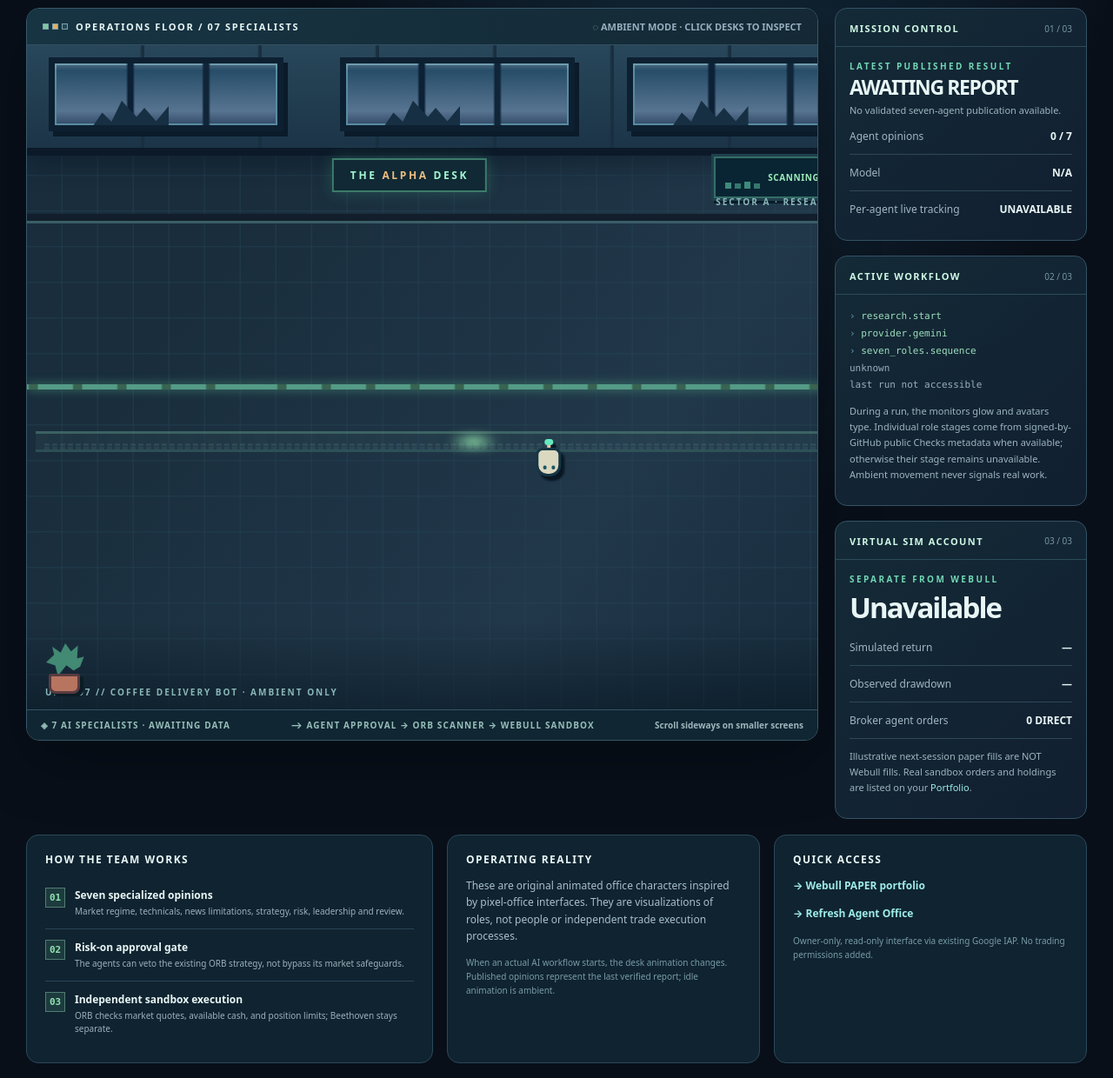
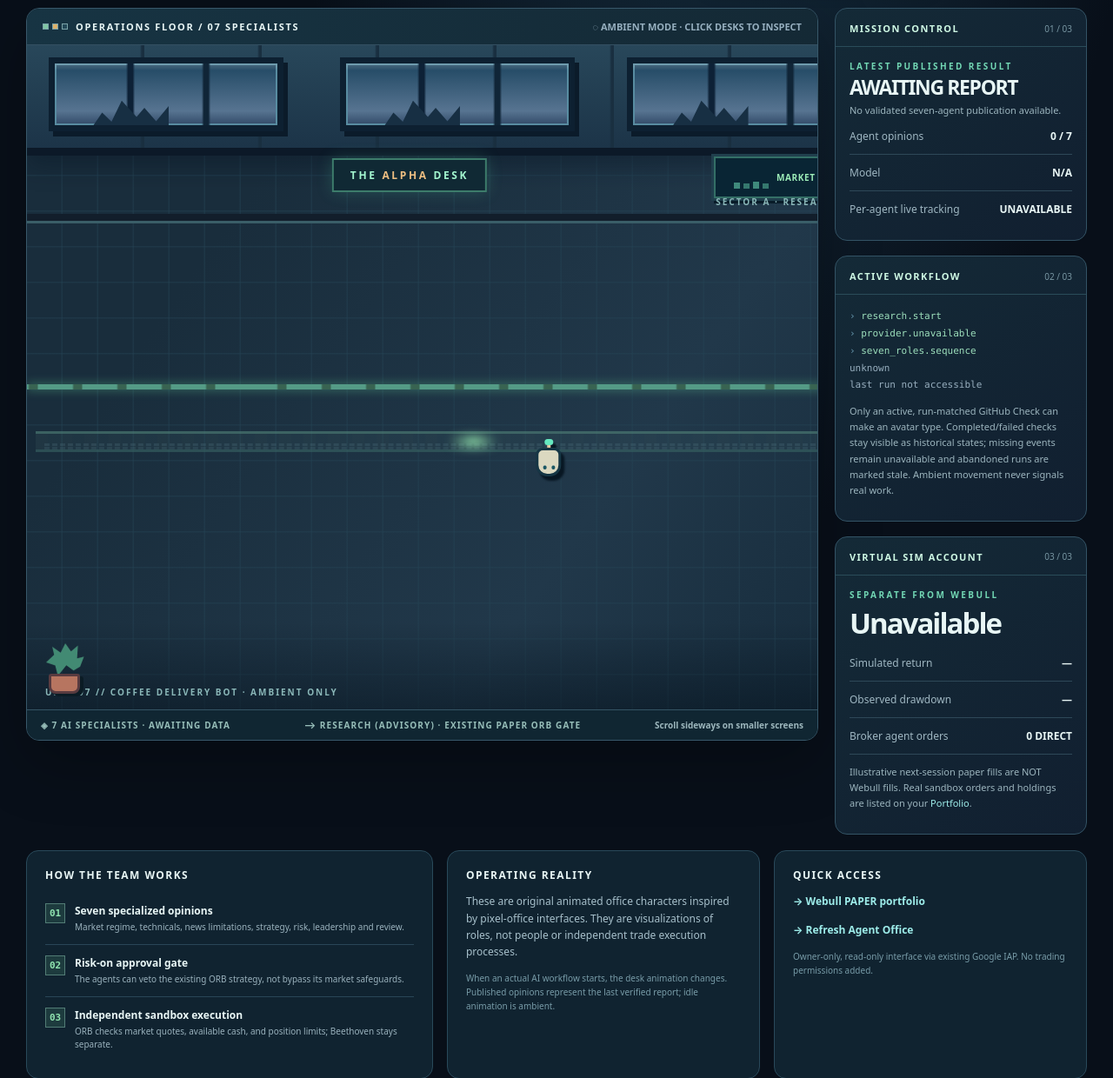
Before and after one commit to williamRut261/webull-paper, a Flask app: template dashboard/templates/office.html in a window 1280 px wide. Shown: the part 246-1486 px from the top of the page at 87% size. Run offline with Flask 3, Linux system fonts and the light colour scheme; the template is opened without the code that fills it, so the values that code supplies are empty.

Commit message:
Fix office research telemetry and truthful seven-agent animation (#24)
* fix(office): scope workflow telemetry, bind checks to exact run and expire stale work

* fix(office): cancel ambient walks immediately when paused or hidden

* fix(office): distinguish stale workflow stages and dated research opinions

* fix(office): attach public role Check telemetry to its exact GitHub Actions run

* test(office): verify isolated live run, stale stages, and accurate check associations

* test(office): enforce non-sensitive exact workflow IDs in GitHub Checks

* fix(office): retain seven specialist role registry during telemetry refactor

* test(office): assert revised truthful provenance and missing-stage copy

```diff
--- a/dashboard/app.py
+++ b/dashboard/app.py
@@ -367,10 +367,6 @@
 
 
 # Public read-only workflow metadata, not private credentials or CI logs.
-OFFICE_RUNS_API = (
-    "https://api.github.com/repos/williamRut261/webull-paper/"
-    "actions/runs?per_page=35"
-)
 OFFICE_ROLES = (
     ("Market Analyst", "Maya", "Studies market regime", "Market breadth · trend", "#73b7fb", "a"),
     ("Technical Analyst", "Theo", "Checks price indicators", "RSI · SMA · momentum", "#a58cf1", "b"),
@@ -381,29 +377,50 @@
     ("Trade Reviewer", "Quinn", "Challenges the trade idea", "Independent review", "#91c6cb", "g"),
 )
 
+OFFICE_RUNS_APIS = (
+    # Workflow-scoped pages are small and cannot be displaced by frequent CI
+    # pushes. The former repo-wide 35-run response exceeded its 80 KB cap.
+    "https://api.github.com/repos/williamRut261/webull-paper/"
+    "actions/workflows/ai-trading-desk.yml/runs?branch=main&per_page=1",
+    "https://api.github.com/repos/williamRut261/webull-paper/"
+    "actions/workflows/ai-desk-verify.yml/runs?branch=main&per_page=1",
+)
+OFFICE_WORKFLOW_NAMES = frozenset((
+    "AI Trading Desk (RESEARCH ONLY - NO BROKER ORDERS)",
+    "One-Time Seven-Agent Provider Verification (NO BROKER)",
+))
+
 
 def read_office_run(opener=urlopen):
-    """Retrieve public GitHub Actions state, never infer agent-level progress."""
-    req = UrlRequest(
-        OFFICE_RUNS_API, headers={
+    """Read the latest exact research workflow, not unrelated repository CI."""
+    candidates, failures = [], []
+    for uri in OFFICE_RUNS_APIS:
+        req = UrlRequest(uri, headers={
             "User-Agent": "webull-paper-agent-office",
             "Accept": "application/vnd.github+json",
         })
-    with opener(req, timeout=3) as response:
-        raw = response.read(80001)
-    if len(raw) > 80000:
-        raise ValueError("Actions metadata oversized")
-    data = json.loads(raw)
-    runs = data.get("workflow_runs")
-    if not isinstance(runs, list):
-        raise ValueError("Malformed Actions metadata")
-    relevant = [r for r in runs if isinstance(r, dict) and r.get("name") in (
-        "AI Trading Desk (RESEARCH ONLY - NO BROKER ORDERS)",
-        "One-Time Seven-Agent Provider Verification (NO BROKER)",
-    ) and r.get("head_branch") == "main"]
-    if not relevant:
+        try:
+            with opener(req, timeout=3) as response:
+                raw = response.read(80001)
+            if len(raw) > 80000:
+                raise ValueError("Oversized Actions metadata")
+            runs = json.loads(raw).get("workflow_runs")
+            if not isinstance(runs, list):
+                raise ValueError("Malformed Actions metadata")
+            candidates.extend(
+                row for row in runs if isinstance(row, dict)
+                and row.get("name") in OFFICE_WORKFLOW_NAMES
+                and row.get("head_branch") == "main"
+            )
+        except Exception as error:
+            failures.append(error)
+    if not candidates:
+        if failures:
+            raise failures[0]
         return None
-    latest = relevant[0]
+    latest = max(candidates, key=lambda r: (
+        str(r.get("created_at") or ""), r.get("id") if type(r.get("id")) is int else 0
+    ))
     state = str(latest.get("status", ""))[:24]
     conclusion = str(latest.get("conclusion") or "")[:24]
     if state not in ("queued", "waiting", "pending", "in_progress", "completed", "requested"):
@@ -414,39 +431,53 @@
     sha = latest.get("head_sha")
     if not isinstance(sha, str) or not re.fullmatch(r"[0-9a-f]{40}", sha):
         sha = None
+    created = str(latest.get("created_at") or "")
+    expired = False
+    if state != "completed":
+        try:
+            started = datetime.fromisoformat(created.replace("Z", "+00:00"))
+            age_seconds = (datetime.now(timezone.utc) - started).total_seconds()
+            expired = not (0 <= age_seconds <= 30 * 60)
+        except (ValueError, TypeError):
+            expired = True
     return {
         "state": state, "conclusion": conclusion, "head_sha": sha,
-        "active": state == "in_progress",
-        "queued": state in ("queued", "waiting", "pending", "requested"),
+        "run_id": run_id, "expired": expired,
+        "active": state == "in_progress" and not expired,
+        "queued": state in ("queued", "waiting", "pending", "requested") and not expired,
         "run_url": (
             "https://github.com/williamRut261/webull-paper/actions/runs/" + str(run_id)
         ),
-        "created": str(latest.get("created_at") or "")[:20],
-        "type": "Scheduled AI desk" if latest.get("name", "").startswith("AI Trading") else "Provider verification",
+        "created": created[:20],
+        "type": ("Scheduled AI desk" if latest.get("name", "").startswith("AI Trading")
+                 else "Provider verification"),
     }
 
 
-def read_office_role_checks(sha, opener=urlopen):
-    """Read only fixed-name, public GitHub Check runs for exact workflow SHA.
+def read_office_role_checks(sha, opener=urlopen, run_id=None, run_active=True):
+    """Only trusted role checks, attached to the selected workflow run.
 
-    No user-created text, broker details, LLM content or arbitrary links are
-    copied into the dashboard. Unavailable checks produce empty states.
+    The run ID prevents an old Check on the same SHA being interpreted as
+    current. A never-finished Check is not working once its workflow ends.
+    Missing/unrecognized events remain unavailable, never invented.
     """
     if not isinstance(sha, str) or not re.fullmatch(r"[0-9a-f]{40}", sha):
+        return {}
+    if run_id is not None and (type(run_id) is not int or run_id <= 0):
         return {}
     uri = ("https://api.github.com/repos/williamRut261/webull-paper/"
            "commits/" + sha + "/check-runs?per_page=100")
     req = UrlRequest(uri, headers={"User-Agent": "webull-paper-agent-office",
                                    "Accept": "application/vnd.github+json"})
     with opener(req, timeout=3) as response:
-        raw = response.read(80001)
-    if len(raw) > 80000:
+        raw = response.read(240001)
+    if len(raw) > 240000:
         raise ValueError("Oversized role metadata")
     runs = json.loads(raw).get("check_runs")
     if not isinstance(runs, list):
         raise ValueError("Malformed role check states")
     names = set(AGENT_ROLES)
-    statuses = {}
+    newest = {}
     for item in runs:
         if not isinstance(item, dict):
             continue
@@ -456,23 +487,26 @@
         role = name[len("AI Office / "):]
         if role not in names:
             continue
+        if run_id is not None and item.get("external_id") != str(run_id):
+            continue
         status = item.get("status")
         conclusion = item.get("conclusion")
         if status == "in_progress":
-            state = "WORKING"
+            state = "WORKING" if run_active else "STALE"
         elif status == "completed" and conclusion == "success":
             state = "DONE"
         elif status == "completed" and conclusion in ("failure", "timed_out", "cancelled"):
             state = "FAILED"
         elif status == "queued":
-            state = "QUEUED"
+            state = "QUEUED" if run_active else "STALE"
         else:
             continue
-        # Most recent record wins if manually rerun for same SHA.
-        if role not in statuses:
-            statuses[role] = state
-    return statuses
-
+        # Choose the newest event on an identical SHA if it was retried.
+        sort_key = (str(item.get("started_at") or ""),
+                    item.get("id") if type(item.get("id")) is int else 0)
+        if role not in newest or sort_key > newest[role][0]:
+            newest[role] = (sort_key, state)
+    return {role: value[1] for role, value in newest.items()}
 
 # Illustrated office markup is packaged as a standalone Jinja template.
 
@@ -519,7 +553,10 @@
             "office_action_status_unavailable exception_type=%s", type(error).__name__)
         run = None
     try:
-        checks = read_office_role_checks(run.get("head_sha")) if run else {}
+        checks = read_office_role_checks(
+            run.get("head_sha"), run_id=run.get("run_id"),
+            run_active=run.get("active", False)
+        ) if run else {}
     except Exception as error:
         app.logger.warning(
             "office_role_status_unavailable exception_type=%s", type(error).__name__)
--- a/dashboard/templates/office.html
+++ b/dashboard/templates/office.html
@@ -171,6 +171,8 @@
 .pod.is-running .pod-led{background:#79ffc1;box-shadow:0 0 12px #78ffbb;animation:beacon 1.2s infinite}
 .pod.is-failed .pod-led{background:#ff7378;box-shadow:0 0 9px #ff6666}
 .pod.is-done .pod-led{background:#66d1a5;box-shadow:0 0 5px #66d1a555}
+.pod.is-stale .pod-led{background:#d5ac66;box-shadow:0 0 7px #e5aa6855}
+.pod.is-stale .bubble{background:#ffe3b1;color:#47331b}
 </style>
 </head>
 <body><main class="page">
@@ -185,9 +187,9 @@
  <p>Seven AI specialists. One trading desk. Watch their little world come alive, inspect individual tasks, and follow the most recent verified research. This is the visual layer; the broker's safety rules remain separate.</p>
  </div>
  <div class="status">
- <div class="status-pill {% if run and run.active %}active{% elif run and run.conclusion == 'success' %}ok{% elif run and run.conclusion == 'failure' %}fail{% endif %}">
+ <div class="status-pill {% if run and run.active %}active{% elif run and run.expired %}fail{% elif run and run.conclusion == 'success' %}ok{% elif run and run.conclusion == 'failure' %}fail{% endif %}">
  <span class="status-light"></span>
- {% if run and run.active %}DESK RUN IN PROGRESS{% elif run and run.queued %}RUN QUEUED{% elif run and run.conclusion == 'success' %}LAST RUN COMPLETED{% elif run and run.conclusion == 'failure' %}LAST RUN FAILED{% else %}LIVE RUN STATUS UNAVAILABLE{% endif %}
+ {% if run and run.active %}DESK RUN IN PROGRESS{% elif run and run.expired %}RUN STATUS STALE{% elif run and run.queued %}RUN QUEUED{% elif run and run.conclusion == 'success' %}LAST RUN COMPLETED{% elif run and run.conclusion == 'failure' %}LAST RUN FAILED{% else %}LIVE RUN STATUS UNAVAILABLE{% endif %}
  </div>
  <label class="motion-option"><input id="motion" type="checkbox" checked> AMBIENT MOTION</label>
  </div>
@@ -202,17 +204,17 @@
  <div class="room" data-workflow-active="{{ 'true' if run and run.active else 'false' }}">
   <div class="skylight"></div><div class="skylight two"></div><div class="skylight three"></div>
   <div class="wall-sign">THE <span>ALPHA</span> DESK</div>
-  <div class="deskboard"><div class="bars"><span></span><span></span><span></span><span></span></div><p>SCANNING · MARKET</p></div>
+  <div class="deskboard"><div class="bars"><span></span><span></span><span></span><span></span></div><p>MARKET · VISUAL</p></div>
   <div class="rail"><div class="run-pipe"></div></div>
   <div class="room-label top">SECTOR A · RESEARCH PODS</div>
   <div class="carpet"></div><div class="runner-line"></div>
   {% for worker in workers %}
-   <details class="pod {% if worker.vote %}has-vote{% endif %} {% if worker.stage == 'WORKING' %}is-running{% elif worker.stage == 'FAILED' %}is-failed{% elif worker.stage == 'DONE' %}is-done{% endif %}"
+   <details class="pod {% if worker.vote %}has-vote{% endif %} {% if worker.stage == 'WORKING' %}is-running{% elif worker.stage == 'FAILED' %}is-failed{% elif worker.stage == 'DONE' %}is-done{% elif worker.stage == 'STALE' %}is-stale{% endif %}"
     style="--accent:{{worker.color}};--hair:{{worker.hair}}">
      <summary aria-label="Inspect {{worker.name}} — {{worker.title}}">
       <div class="pod-title"><div><div class="pod-name">{{worker.name}}</div>
       <div class="pod-role">{{worker.title}}</div></div><span class="pod-led"></span></div>
-      <div class="bubble">{% if worker.stage == 'WORKING' %}WORK{% elif worker.stage == 'DONE' %}DONE{% elif worker.stage == 'FAILED' %}ERROR{% elif worker.stage == 'QUEUED' %}WAIT{% elif worker.vote %}{{worker.vote.action}}{% else %}ZZZ{% endif %}</div>
+      <div class="bubble">{% if worker.stage == 'WORKING' %}WORK{% elif worker.stage == 'DONE' %}DONE{% elif worker.stage == 'FAILED' %}ERROR{% elif worker.stage == 'QUEUED' %}WAIT{% elif worker.stage == 'STALE' %}STALE{% elif worker.vote %}{{worker.vote.action}}{% else %}ZZZ{% endif %}</div>
       <div class="pod-ambient"><div class="signal-graph"></div></div>
       <div class="monitor-mast"></div>
       <div class="person"><div class="head"></div><div class="jacket"></div><span class="limb l"></span><span class="limb r"></span></div>
@@ -224,7 +226,7 @@
        <p>{{worker.task}}. {{worker.detail}}.</p>
        <p>Verified latest-run stage: <strong>{{worker.stage or 'UNAVAILABLE'}}</strong>.</p>
        {% if worker.vote %}
-       <p>Last published: <strong>{{worker.vote.action}} {{worker.vote.symbol}}</strong> at {{worker.vote.confidence}} stated confidence.</p>
+       <p>Last published{% if agent and agent.stale %} (STALE){% endif %}: <strong>{{worker.vote.action}} {{worker.vote.symbol}}</strong> at {{worker.vote.confidence}} stated confidence.</p>
        {% else %}<p>No published opinion yet — awaiting validated data.</p>{% endif %}
        <small>Illustrated character movement does not establish a live per-agent action. Actual workflow state is shown above.</small>
      </div>
@@ -236,7 +238,7 @@
   <div class="room-label bottom">UNIT 07 // COFFEE DELIVERY BOT · AMBIENT ONLY</div>
   <div class="floor-shadow"></div>
  </div></div>
- <div class="marquee"><span>◈ 7 AI SPECIALISTS · {% if agent %}{{agent.provider|upper}}{% else %}AWAITING DATA{% endif %}</span><span>⟶ AGENT APPROVAL → ORB SCANNER → WEBULL SANDBOX</span><span class="hint">Scroll sideways on smaller screens</span></div>
+ <div class="marquee"><span>◈ 7 AI SPECIALISTS · {% if agent %}{{agent.provider|upper}}{% else %}AWAITING DATA{% endif %}</span><span>⟶ RESEARCH (ADVISORY) · EXISTING PAPER ORB GATE</span><span class="hint">Scroll sideways on smaller screens</span></div>
  </section>
  <aside class="sidebar" aria-label="Verified system information">
   <section class="panel">
@@ -255,13 +257,13 @@
     <div class="panel-body">
       <div class="console">
        <div><span class="prompt">›</span> research.start</div>
-       <div><span class="prompt">›</span> provider.gemini</div>
+       <div><span class="prompt">›</span> provider.{{agent.provider if agent else 'unavailable'}}</div>
        <div><span class="prompt">›</span> seven_roles.sequence</div>
        <div class="note">  {% if run %}{{run.state}}{% if run.conclusion %} / {{run.conclusion}}{% endif %}{% else %}unknown{% endif %}</div>
        <div class="note">  {% if run %}{{run.created}} UTC{% else %}last run not accessible{% endif %}</div>
       </div>
       {% if run %}<p class="micro"><a href="{{run.run_url}}">VIEW VERIFIED GITHUB RUN ↗</a></p>{% endif %}
-      <p class="micro">During a run, the monitors glow and avatars type. Individual role stages come from signed-by-GitHub public Checks metadata when available; otherwise their stage remains unavailable. Ambient movement never signals real work.</p>
+      <p class="micro">Only an active, run-matched GitHub Check can make an avatar type. Completed/failed checks stay visible as historical states; missing events remain unavailable and abandoned runs are marked stale. Ambient movement never signals real work.</p>
     </div>
   </section>
   <section class="panel">
--- a/research/agent_check_status.py
+++ b/research/agent_check_status.py
@@ -25,8 +25,10 @@
         return None
     token = os.environ.get("AI_OFFICE_GITHUB_TOKEN", "")
     sha = os.environ.get("GITHUB_SHA", "")
+    workflow_id = os.environ.get("GITHUB_RUN_ID", "")
     if (os.environ.get("GITHUB_REPOSITORY") != REPOSITORY or not token
-            or not re.fullmatch(r"[0-9a-f]{40}", sha)):
+            or not re.fullmatch(r"[0-9a-f]{40}", sha)
+            or not re.fullmatch(r"[1-9][0-9]{0,19}", workflow_id)):
         return None
     if event != "start" and (type(check_id) is not int or check_id <= 0):
         return None
@@ -35,6 +37,7 @@
         uri = "https://api.github.com/repos/" + REPOSITORY + "/check-runs"
         method = "POST"
         payload = {"name": CHECK_PREFIX + role, "head_sha": sha,
+                   "external_id": workflow_id,
                    "status": "in_progress", "started_at": now,
                    "output": {"title": "Research role running",
                               "summary": "Model call started; no trading permissions."}}
```
Also changed, not shown: dashboard/static/office-motion.js (+48 -23 lines), tests/test_agent_check_status.py (+2 -1 lines), tests/test_agent_office.py (+56 -3 lines).
